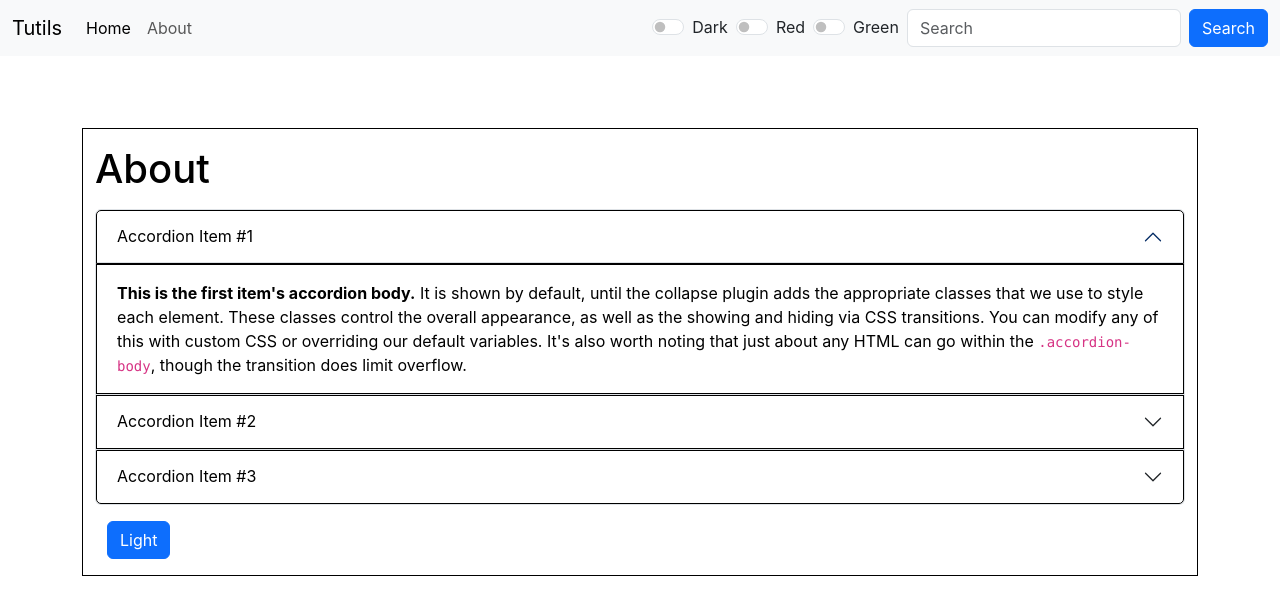
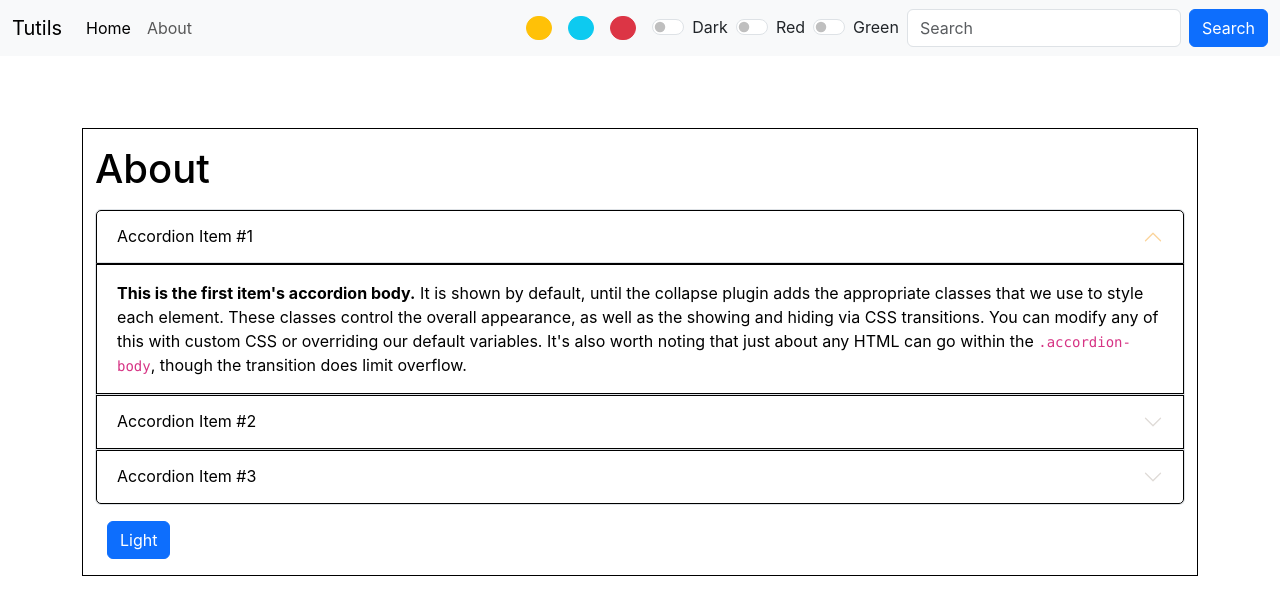
Before and after one commit to murdochroy2/textutils2, a React (Create React App) app: page /about in a window 1280 px wide. Shown: the top 614 px of the page. Built offline with nearby package versions, Linux system fonts and the light colour scheme.

Commit message:
Color paletter, bug fixes

```diff
--- a/src/App.js
+++ b/src/App.js
@@ -10,7 +10,13 @@ import { BrowserRouter as Router, Route, Link, Routes } from "react-router-dom";
 function App() {
   let name = "Rohi";
   const [mode, setMode] = useState("light");
-  const toggleMode = (event) => {
+  const removeBodyClasses = () => {
+    let appliedClasses = ["dark", "light", "warning", "danger", "success", "info"]
+    appliedClasses.forEach(className=>{document.body.classList.remove(`bg-${className}`)})
+  }
+  const toggleMode = (event, colorClass = "") => {
+    console.log(colorClass);
+    removeBodyClasses();
     if (event.target.checked) {
       setMode("dark");
       document.body.style.backgroundColor = "#042743";
@@ -21,6 +27,9 @@ function App() {
       setMode("light");
       document.body.style.backgroundColor = "white";
       showAlert("success", "Dark mode disabled");
+    }
+    if (colorClass) {
+      document.body.classList.add(`bg-${colorClass}`)
     }
   };
   const toggleRedMode = (event) => {
@@ -81,7 +90,7 @@ function App() {
               }
             ></Route>
 
-            <Route path="/about" element={<About mode={mode}/>}></Route>
+            <Route path="/about" element={<About mode={mode} />}></Route>
           </Routes>
         </div>
       </Router>
--- a/src/components/Navbar.js
+++ b/src/components/Navbar.js
@@ -36,10 +36,18 @@ function Navbar(props) {
               </Link>
             </li>
           </ul>
+          <div className="d-flex me-2">
+            <button className="btn btn-warning rounded me-2 rounded-4" style={{ height: "1.5rem", width: "1.5rem", cursor: "pointer" }} onClick={(event) => props.toggleMode(event, "warning")}></button>
+          </div>
+          <div className="d-flex me-2">
+            <button className="btn btn-info rounded me-2 rounded-4" style={{ height: "1.5rem", width: "1.5rem", cursor: "pointer" }} onClick={(event) => props.toggleMode(event, "info")}></button>
+          </div>
+          <div className="d-flex me-2">
+            <button className="btn btn-danger rounded me-2 rounded-4" style={{ height: "1.5rem", width: "1.5rem", cursor: "pointer" }} onClick={(event) => props.toggleMode(event, "danger")}></button>
+          </div>
           <div
-            className={`form-check form-switch me-2 text-${
-              props.mode === "dark" ? "light" : "dark"
-            }`}
+            className={`form-check form-switch me-2 text-${props.mode === "dark" ? "light" : "dark"
+              }`}
           >
             <input
               className="form-check-input"
@@ -57,9 +65,8 @@ function Navbar(props) {
           </div>
           {/* Red mode */}
           <div
-            className={`form-check form-switch me-2 text-${
-              props.mode === "dark" ? "light" : "dark"
-            }`}
+            className={`form-check form-switch me-2 text-${props.mode === "dark" ? "light" : "dark"
+              }`}
           >
             <input
               className="form-check-input"
@@ -77,9 +84,8 @@ function Navbar(props) {
           </div>
           {/* Green mode */}
           <div
-            className={`form-check form-switch me-2 text-${
-              props.mode === "dark" ? "light" : "dark"
-            }`}
+            className={`form-check form-switch me-2 text-${props.mode === "dark" ? "light" : "dark"
+              }`}
           >
             <input
               className="form-check-input"
--- a/src/components/TextForm.js
+++ b/src/components/TextForm.js
@@ -29,11 +29,8 @@ function TextForm(props) {
     props.showAlert("success", "Converted to Alternate Case");
   };
   const handleCopy = () => {
-    let textBox = document.getElementById("text-box");
-    textBox.select();
-    let textBoxValue = textBox.value;
-    document.getSelection().removeAllRanges()
-    navigator.clipboard.writeText(textBoxValue);
+    navigator.clipboard.writeText(text);
+    props.showAlert("Copied to Clipboard! Success")
   };
 
   const onChangeHandler = (event) => {
--- a/src/index.css
+++ b/src/index.css
@@ -15,3 +15,7 @@ code {
 .navbar {
   data-bs-theme:"dark";
 }
+
+.accordion-button::after {
+  filter: invert(1);
+}
```
